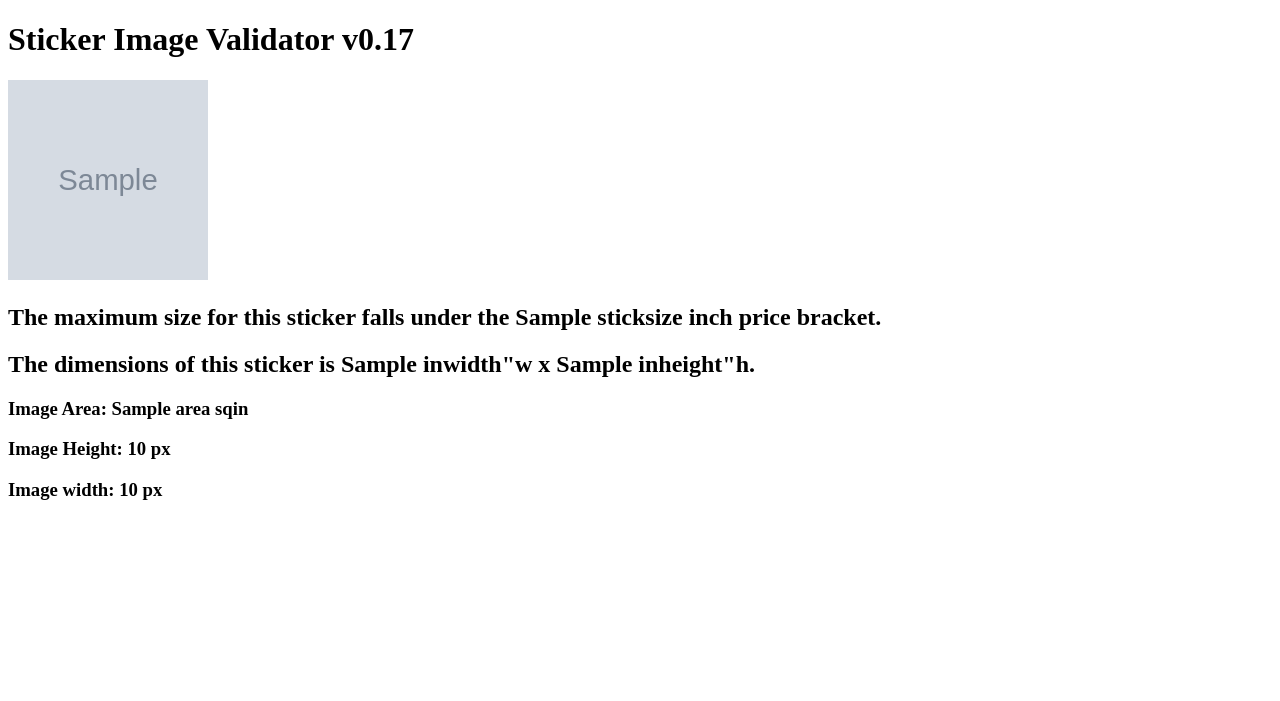
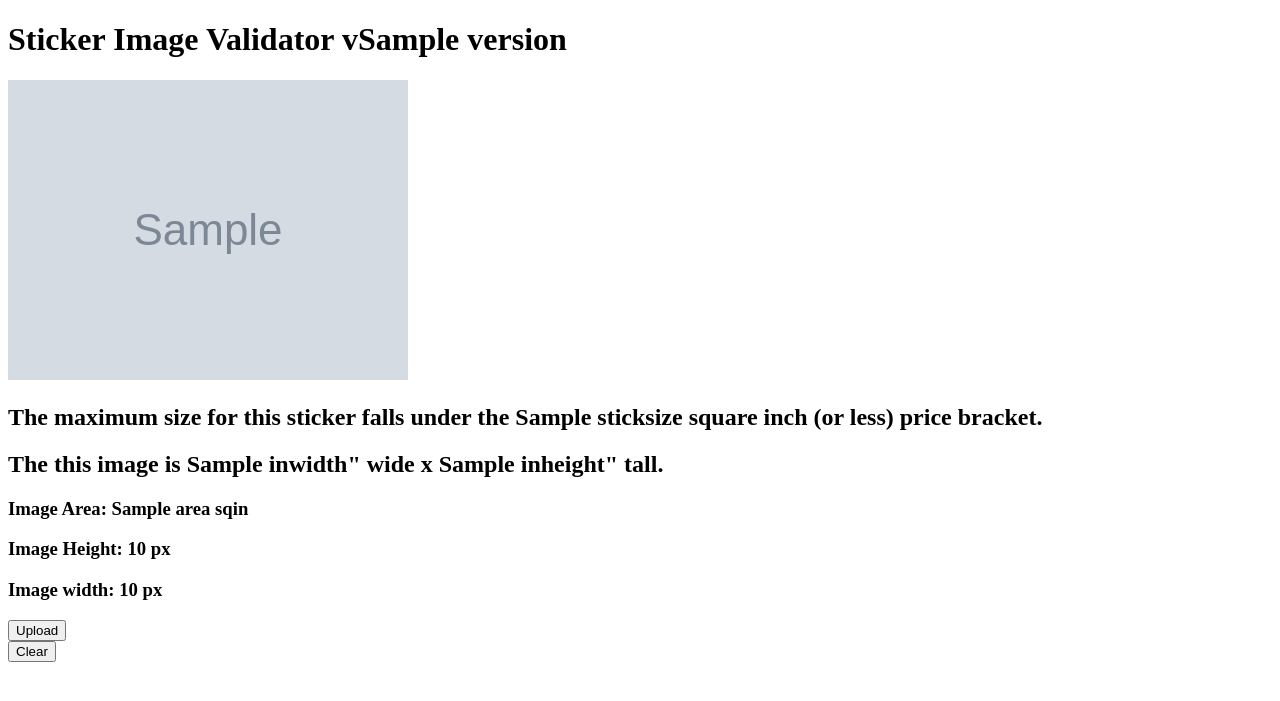
Before and after one commit to mhunterak/imagevalidator, a Python web app: template templates/index.html in a window 1280 px wide. Shown: the top 701 px of the page. Run offline with Jinja, Linux system fonts and the light colour scheme; the template is opened without the code that fills it: most values are stand-ins (such as "Sample title", 1, 10 or a date in 2020); grey boxes marked "Sample" are stand-in pictures.

Commit message:
10-18-15
new updates:
navigation buttons
option to clear data from server
thumbnails now display proportionately

```diff
--- a/templates/index.html
+++ b/templates/index.html
@@ -1,22 +1,34 @@
+<!— added navigation buttons and adjusted thumbnail to scale proportionately. Version control. —>
+
 <!doctype html>
   <html>
       <head>
-          <title>Sticker Image Validator</title>
+          <title>Result - THSIMGV - v{{ version }}</title>
       </head>
       <body>
-          <h1>Sticker Image Validator v0.17</h1>
-          <img src="/uploads/{{ filename }}" width=200 height=200>
+          <h1>Sticker Image Validator v{{ version }}</h1>
+<div>
+          <img src="/uploads/{{ filename }}">
 
 {% if sticksize > 6 %}
 	<h2> This image is {{ bigstickmulti }}x bigger than the 6 in price.</h2>
 {% else %}
-	<h2>The maximum size for this sticker falls under the <strong>{{ sticksize }}</strong>
-            inch price bracket.</h2>
+	<h2>The maximum size for this sticker falls under the {{ sticksize }}
+            square inch (or less) price bracket.</h2>
 {% endif %}
 
-          <h2>The dimensions of this sticker is {{ inwidth }}"w x {{ inheight }}"h.</h2>
+          <h2>The this image is {{ inwidth }}" wide x {{ inheight }}" tall.</h2>
 	  <h3>Image Area: {{ area }} sqin</h3>
           <h3>Image Height: {{ height }} px</h3>
           <h3>Image width: {{ width }} px</h3>
+</div>
+<div>
+<form action=/>
+    <input type="submit" value=Upload>
+</form>
+<form action=/clear/>
+    <input type="submit" value=Clear>
+</form>
+</div>
       </body>
 </html>
--- a/templates/upload.html
+++ b/templates/upload.html
@@ -1,10 +1,12 @@
+<!— added version control. —>
+
 <!doctype html>
 <html>
   <head>
-    <title>Upload new File</title>
+    <title>Upload  — THSIMGV - v{{ version }}</title>
   </head>
   <body>
-          <h1>Sticker Image Validator v0.17</h1>
+          <h1>Sticker Image Validator v{{ version }}</h1>
     <h1>Upload new File</h1>
     <form action="" method=post enctype=multipart/form-data>
       <p><input type=file name=file>
```
Also changed, not shown: app.py (+52 -16 lines), templates/done.html (added, +13 -0 lines), templates/template.html (deleted, +0 -7 lines).
